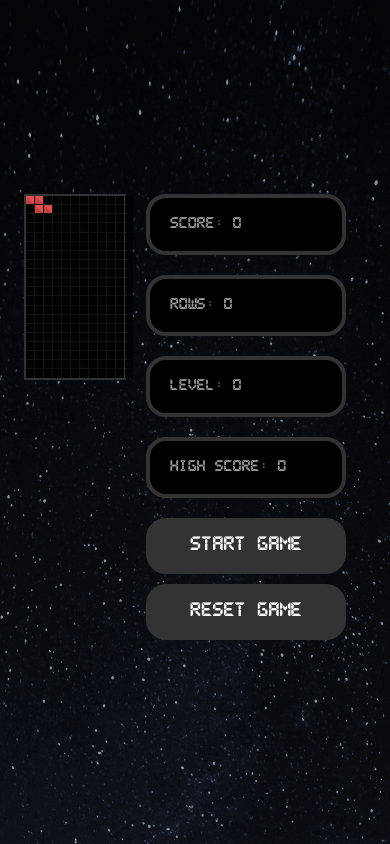
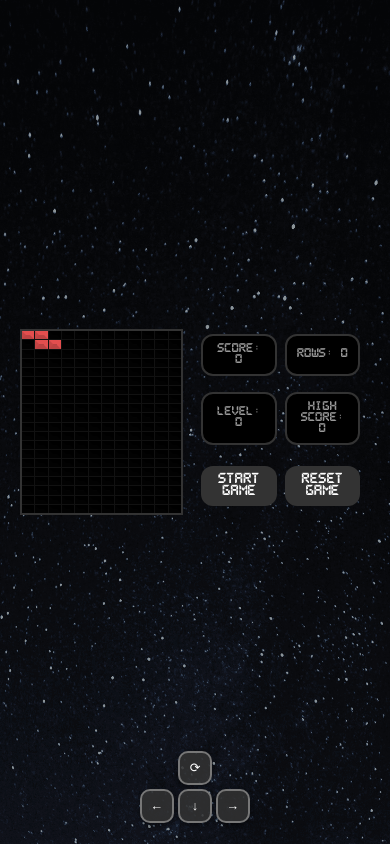
Before and after one commit to anshchaudhary1626/Simple_Tetris_Game, a React (Vite) app: page / in a window 390 px wide. Built offline with nearby package versions, Linux system fonts and the light colour scheme.

Commit message:
Updated touch controls and responsive display

```diff
--- a/src/components/Tetris.jsx
+++ b/src/components/Tetris.jsx
@@ -9,6 +9,8 @@ import { useInterval } from "../hooks/useInterval";
 import Stage from "./Stage";
 import Display from "./Display";
 import StartButton from "./StartButton";
+import TouchControls from "./TouchControls";
+
 
 const Tetris = () => {
   const [dropTime, setDropTime] = useState(null);
@@ -17,13 +19,14 @@ const Tetris = () => {
 
   const [player, updatePlayerPos, resetPlayer, playerRotate] = usePlayer();
   const [stage, setStage, rowsCleared] = useStage(player, resetPlayer);
-  const [score, setScore, rows, setRows, level, setLevel] = useGameStatus(rowsCleared);
+  const [score, setScore, rows, setRows, level, setLevel] =
+    useGameStatus(rowsCleared);
 
   const [highScore, setHighScore] = useState(
     () => parseInt(localStorage.getItem("highScore")) || 0
   );
 
-  // Update high score if needed
+  // Update high score
   useEffect(() => {
     if (score > highScore) {
       setHighScore(score);
@@ -31,7 +34,7 @@ const Tetris = () => {
     }
   }, [score, highScore]);
 
-  const movePlayer = dir => {
+  const movePlayer = (dir) => {
     if (!checkCollision(player, stage, { x: dir, y: 0 })) {
       updatePlayerPos({ x: dir, y: 0 });
     }
@@ -39,7 +42,7 @@ const Tetris = () => {
 
   const drop = () => {
     if (rows > (level + 1) * 10) {
-      setLevel(prev => {
+      setLevel((prev) => {
         const newLevel = prev + 1;
         setDropTime(1000 / (newLevel + 1) + 200);
         return newLevel;
@@ -78,7 +81,6 @@ const Tetris = () => {
     }
   };
 
-  // Start or restart game: resets everything including score, rows, level
   const startGame = () => {
     setStage(createStage());
     resetPlayer();
@@ -89,12 +91,11 @@ const Tetris = () => {
     setSoftDrop(false);
   };
 
-  // Reset only the current game (not high score)
   const resetGame = () => {
     setStage(createStage());
     resetPlayer();
     setGameOver(false);
-    setDropTime(null);  // Tetris will not auto-drop until user starts
+    setDropTime(null);
     setRows(0);
     setLevel(0);
     setSoftDrop(false);
@@ -103,6 +104,8 @@ const Tetris = () => {
   useInterval(() => {
     drop();
   }, softDrop ? 50 : dropTime);
+
+  const isTouchDevice = "ontouchstart" in window || navigator.maxTouchPoints > 0;
 
   return (
     <StyledTetrisWrapper
@@ -114,21 +117,33 @@ const Tetris = () => {
     >
       <StyledTetris>
         <Stage stage={stage} />
+
         <aside>
           {gameOver ? (
             <Display gameOver={gameOver} text="Game Over" />
           ) : (
-            <div>
+            <>
               <Display text={`Score: ${score}`} />
               <Display text={`Rows: ${rows}`} />
               <Display text={`Level: ${level}`} />
               <Display text={`High Score: ${highScore}`} />
-            </div>
+            </>
           )}
           <StartButton callBack={startGame}>Start Game</StartButton>
           <StartButton callBack={resetGame}>Reset Game</StartButton>
         </aside>
       </StyledTetris>
+      <TouchControls
+        onMoveLeft={() => movePlayer(-1)}
+        onMoveRight={() => movePlayer(1)}
+        onRotate={() => playerRotate(stage, 1)}
+        onDrop={() => {
+        setSoftDrop(true);
+        drop();
+        setTimeout(() => setSoftDrop(false), 150);
+        }}
+      />
+
     </StyledTetrisWrapper>
   );
 };
--- /dev/null
+++ b/src/components/TouchControls.jsx
@@ -0,0 +1,92 @@
+import React from "react";
+import styled from "styled-components";
+
+const ControlsWrapper = styled.div`
+  position: fixed;
+  bottom: 4vh;
+  left: 50%;
+  transform: translateX(-50%);
+  display: grid;
+  grid-template-areas:
+    ". up ."
+    "left down right";
+  gap: 6px;
+  z-index: 1000;
+
+  /* Hide on large screens */
+  @media (min-width: 1024px) {
+    display: none;
+  }
+
+  /* Adjust positioning for tablets */
+  @media (max-width: 768px) {
+    bottom: 3vh;
+    gap: 5px;
+  }
+
+  /* Small mobile adjustments */
+  @media (max-width: 480px) {
+    bottom: 2.5vh;
+    gap: 4px;
+  }
+`;
+
+const ControlButton = styled.button`
+  width: 42px;
+  height: 42px;
+  border-radius: 10px;
+  background: rgba(50, 50, 50, 0.85);
+  color: white;
+  border: 2px solid #777;
+  font-family: Pixel, Arial, Helvetica, sans-serif;
+  font-size: 1rem;
+  cursor: pointer;
+  touch-action: manipulation;
+  box-shadow: 0 3px 4px rgba(0, 0, 0, 0.4);
+  transition: all 0.1s ease-in-out;
+
+  &:active {
+    background: rgba(80, 80, 80, 0.9);
+    transform: scale(0.95);
+  }
+
+  /* Tablet size (slightly smaller) */
+  @media (max-width: 768px) {
+    width: 38px;
+    height: 38px;
+    font-size: 0.9rem;
+  }
+
+  /* Small mobile screens */
+  @media (max-width: 480px) {
+    width: 34px;
+    height: 34px;
+    font-size: 0.8rem;
+  }
+
+  /* Ultra-small (e.g., 360px width) */
+  @media (max-width: 360px) {
+    width: 30px;
+    height: 30px;
+    font-size: 0.75rem;
+  }
+`;
+
+const TouchControls = ({ onMoveLeft, onMoveRight, onRotate, onDrop }) => (
+  <ControlsWrapper>
+    <ControlButton style={{ gridArea: "up" }} onClick={onRotate}>
+      ⟳
+    </ControlButton>
+    <ControlButton style={{ gridArea: "left" }} onClick={onMoveLeft}>
+      ←
+    </ControlButton>
+    <ControlButton style={{ gridArea: "down" }} onClick={onDrop}>
+      ↓
+    </ControlButton>
+    <ControlButton style={{ gridArea: "right" }} onClick={onMoveRight}>
+      →
+    </ControlButton>
+  </ControlsWrapper>
+);
+
+export default TouchControls;
--- a/src/styles/StyledDisplay.jsx
+++ b/src/styles/StyledDisplay.jsx
@@ -4,15 +4,43 @@ export const StyledDisplay = styled.div`
   box-sizing: border-box;
   display: flex;
   align-items: center;
-margin: 0 0 20px 0;
-padding: 20px;
+  justify-content: center;
+  margin: 0 0 18px 0;
+  padding: 18px;
   border: 4px solid #333;
   min-height: 30px;
   width: 100%;
   border-radius: 20px;
   color: ${props => (props.gameOver ? 'red' : '#999')};
-
   background: #000;
   font-family: Pixel, Arial, Helvetica, sans-serif;
   font-size: 0.8rem;
-`
+  text-align: center;
+
+  /* 📱 Tablet screens */
+  @media (max-width: 1024px) {
+    padding: 14px;
+    font-size: 0.75rem;
+    border: 3px solid #333;
+    border-radius: 16px;
+    margin-bottom: 14px;
+  }
+
+  /* 📱 Mobile screens */
+  @media (max-width: 768px) {
+    padding: 10px;
+    font-size: 0.7rem;
+    border: 2.5px solid #333;
+    border-radius: 14px;
+    margin-bottom: 10px;
+  }
+
+  /* 📲 Small mobile screens */
+  @media (max-width: 480px) {
+    padding: 8px;
+    font-size: 0.65rem;
+    border: 2px solid #333;
+    border-radius: 12px;
+    margin-bottom: 8px;
+  }
+`;
--- a/src/styles/StyledStage.jsx
+++ b/src/styles/StyledStage.jsx
@@ -1,19 +1,24 @@
 import styled from 'styled-components';
 
 export const StyledStage = styled.div`
-display : grid;
+  display: grid;
   grid-template-rows: repeat(
     ${props => props.height},
-    calc(25vw/${props => props.width})
+    calc(25vw / ${props => props.width})
   );
-
-grid-template-columns: repeat(
-    ${props => props.width}, 1fr
-);
+  grid-template-columns: repeat(${props => props.width}, 1fr);
   grid-gap: 1px;
   border: 2px solid #333;
   width: 100%;
   max-width: 25vw;
   background: #111;
 
-`
+  /* Keep original aspect ratio on all screens */
+  @media (max-width: 1024px) {
+    max-width: 40vw;
+  }
+
+  @media (max-width: 600px) {
+    max-width: 60vw;
+  }
+`;
--- a/src/styles/StyledStartButton.jsx
+++ b/src/styles/StyledStartButton.jsx
@@ -3,7 +3,7 @@ import styled from 'styled-components';
 export const StyledStartButton = styled.div`
   box-sizing: border-box;
   margin: 10px 0;
-  padding: 20px;
+  padding: 18px;
   min-height: 30px;
   width: 100%;
   border-radius: 20px;
@@ -15,10 +15,40 @@ export const StyledStartButton = styled.div`
   text-align: center;
   outline: none;
   cursor: pointer;
-  transition: all 0.2s ease;
+  transition: all 0.25s ease-in-out;
 
+  /* Hover effect */
   &:hover {
     background: #555;
     transform: scale(1.05);
   }
+
+  /* Click feedback */
+  &:active {
+    transform: scale(0.98);
+    background: #777;
+  }
+
+  /* Tablet screens */
+  @media (max-width: 1024px) {
+    padding: 14px;
+    font-size: 0.9rem;
+    border-radius: 16px;
+  }
+
+  /* Mobile screens */
+  @media (max-width: 768px) {
+    padding: 10px;
+    font-size: 0.8rem;
+    border-radius: 14px;
+    margin: 6px 0;
+  }
+
+  /* Small mobile devices */
+  @media (max-width: 480px) {
+    padding: 8px;
+    font-size: 0.75rem;
+    border-radius: 12px;
+    margin: 5px 0;
+  }
 `;
--- a/src/styles/StyledTetris.jsx
+++ b/src/styles/StyledTetris.jsx
@@ -1,31 +1,65 @@
-import styled from 'styled-components';
+import styled from "styled-components";
 import bgImage from "../img/bg.png";
 
 export const StyledTetrisWrapper = styled.div`
   width: 100vw;
   height: 100vh;
-  min-height: 100vh;
   background: url(${bgImage}) #000;
   background-size: cover;
   background-position: center;
   background-repeat: no-repeat;
+  overflow: hidden;
 
   display: flex;
-  justify-content: center; /* center horizontally */
-  align-items: center;     /* center vertically */
-  overflow: hidden;
+  justify-content: center;
+  align-items: center;
 `;
 
 export const StyledTetris = styled.div`
   display: flex;
   align-items: flex-start;
-  padding: 40px;
-  width: 640px;       /* FIXED width for the Tetris box */
-  height: auto;       /* keeps height as needed */
+  justify-content: center;
+  padding: 20px;
+  max-width: 900px;
+  width: 100%;
+  box-sizing: border-box;
 
   aside {
-    width: 200px;     /* fixed sidebar width */
-    display: block;
-    padding: 0 20px;
+    width: 100%;
+    max-width: 200px;
+    padding: 0 10px;
+  }
+
+  /* Tablet layout: move aside to right side neatly */
+  @media (max-width: 1024px) {
+    flex-direction: row;
+    align-items: center;
+    justify-content: space-around;
+    gap: 10px;
+
+    aside {
+      max-width: 180px;
+      display: grid;
+      grid-template-columns: repeat(2, 1fr);
+      grid-template-rows: repeat(2, auto);
+      gap: 10px;
+      text-align: center;
+    }
+  }
+
+  /* Mobile layout */
+  @media (max-width: 768px) {
+    flex-direction: row;
+    align-items: center;
+    justify-content: space-around;
+    gap: 8px;
+
+    aside {
+      max-width: 160px;
+      display: grid;
+      grid-template-columns: repeat(2, 1fr);
+      grid-template-rows: repeat(2, auto);
+      gap: 8px;
+    }
   }
 `;
```
Also changed, not shown: src/index.css (line endings or trailing spaces). Lines whose indentation alone changed are shown as unchanged.
